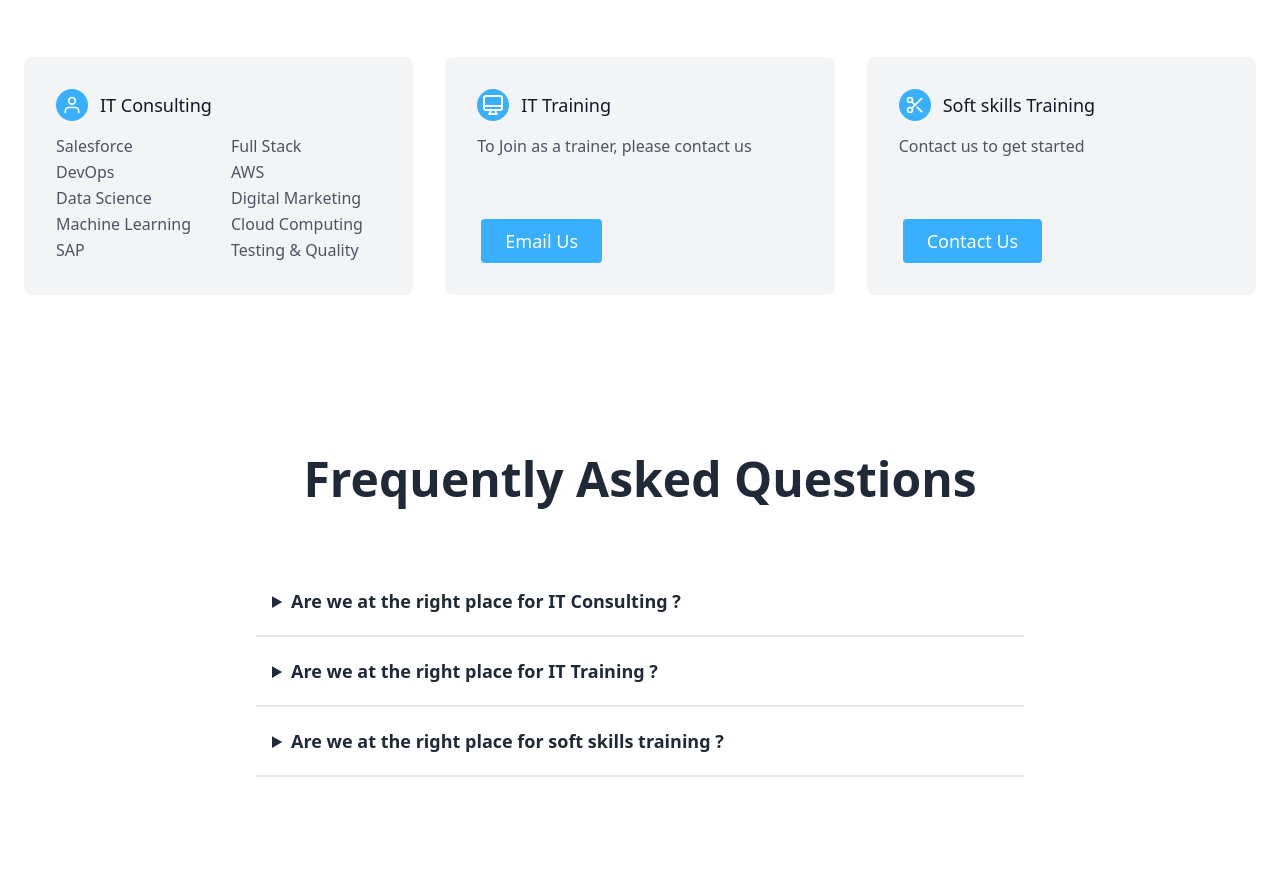
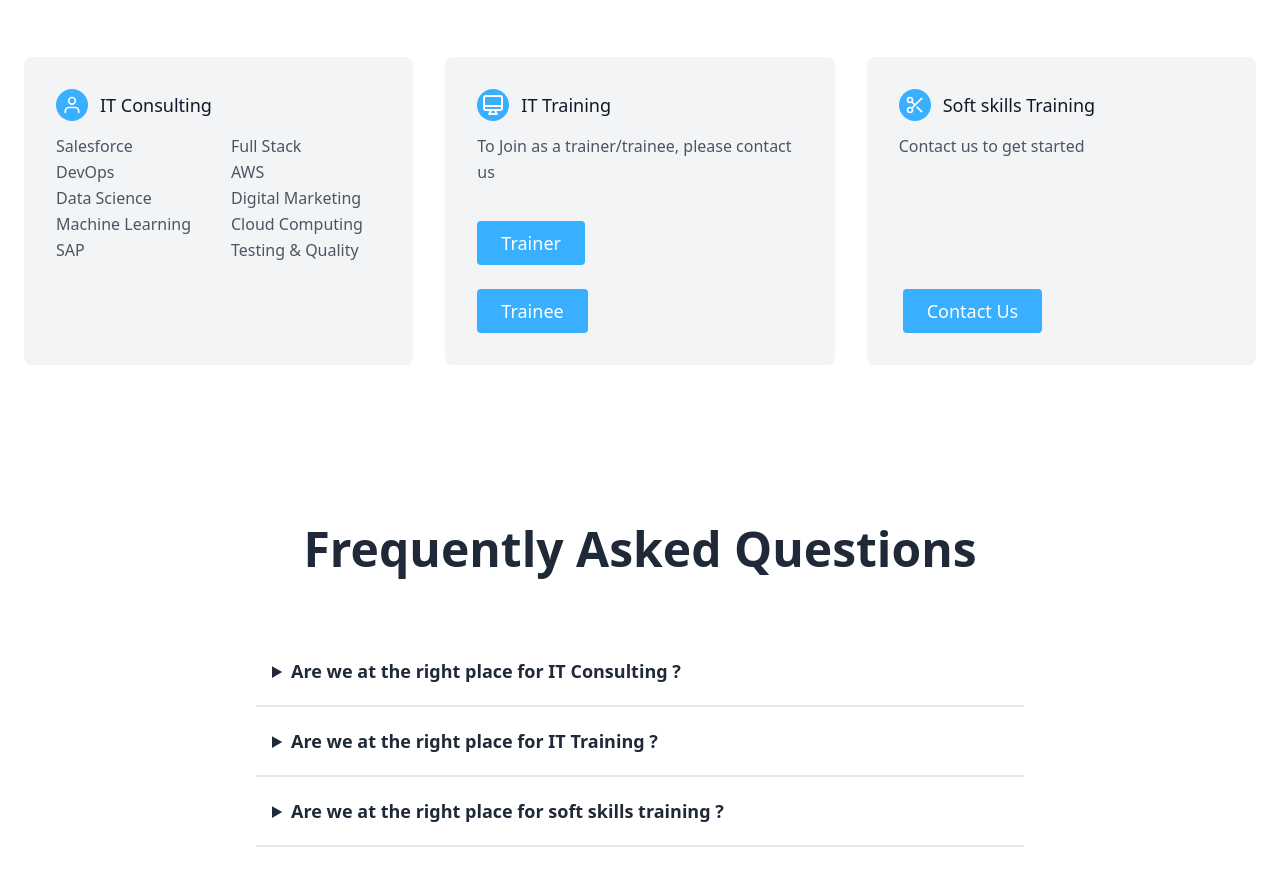
Before and after one commit to ratods/Ratods_Cloud, a plain HTML site: page index.html in a window 1280 px wide. Shown: the part 1080-1965 px from the top of the page. Drawn offline with nearby package versions, Linux system fonts and the light colour scheme.

Commit message:
updated trainee/ trainer

```diff
--- a/index.html
+++ b/index.html
@@ -120,16 +120,25 @@
                             <h2 class="text-gray-900 text-lg title-font font-medium">IT Training</h2>
                         </div>
                         <div class="flex-grow mb-3">
-                            <p class="leading-relaxed text-base">To Join as a trainer, please contact us</p>
+                            <p class="leading-relaxed text-base">To Join as a trainer/trainee, please contact us</p>
                         </div>
+                        <div>
                             <a href="mailto:hrops@ratodscloud.com?subject=Trainer Profile" class="text-gray-600 ml-1"
                                 rel="noopener noreferrer" target="_blank">
                                 <div class="flex">
                                     <button style="background-color: #38AFFF;"
-                                    class="inline-flex text-white bg-indigo-500 border-0 py-2 px-6 focus:outline-none hover:bg-indigo-600 rounded text-lg">Email
-                                    Us</button>
+                                        class="inline-flex text-white bg-indigo-500 border-0 py-2 px-6 focus:outline-none hover:bg-indigo-600 rounded text-lg">Trainer</button>
                                 </div>
                             </a>
+                            <a href="mailto:hrops@ratodscloud.com?subject=Looking for training"
+                                class="text-gray-600 ml-6" rel="noopener noreferrer" target="_blank">
+                                <div class="flex">
+                                    <button style="background-color: #38AFFF;"
+                                        class="inline-flex text-white bg-indigo-500 border-0 py-2 px-6 focus:outline-none hover:bg-indigo-600 rounded text-lg">Trainee</button>
+                                </div>
+                            </a>
+                        </div>
+
                     </div>
                 </div>
                 <div class="p-4 md:w-1/3 w-full">
```
Lines whose indentation alone changed are shown as unchanged.
